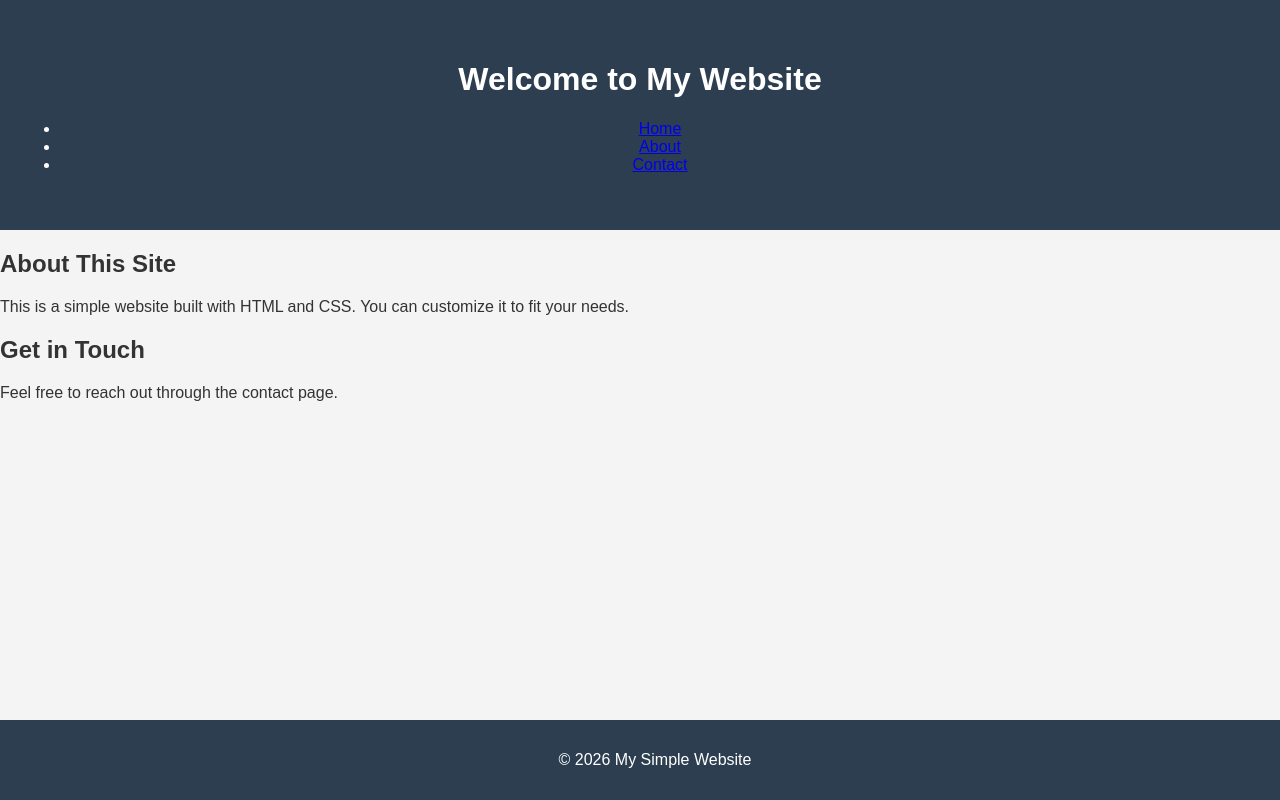
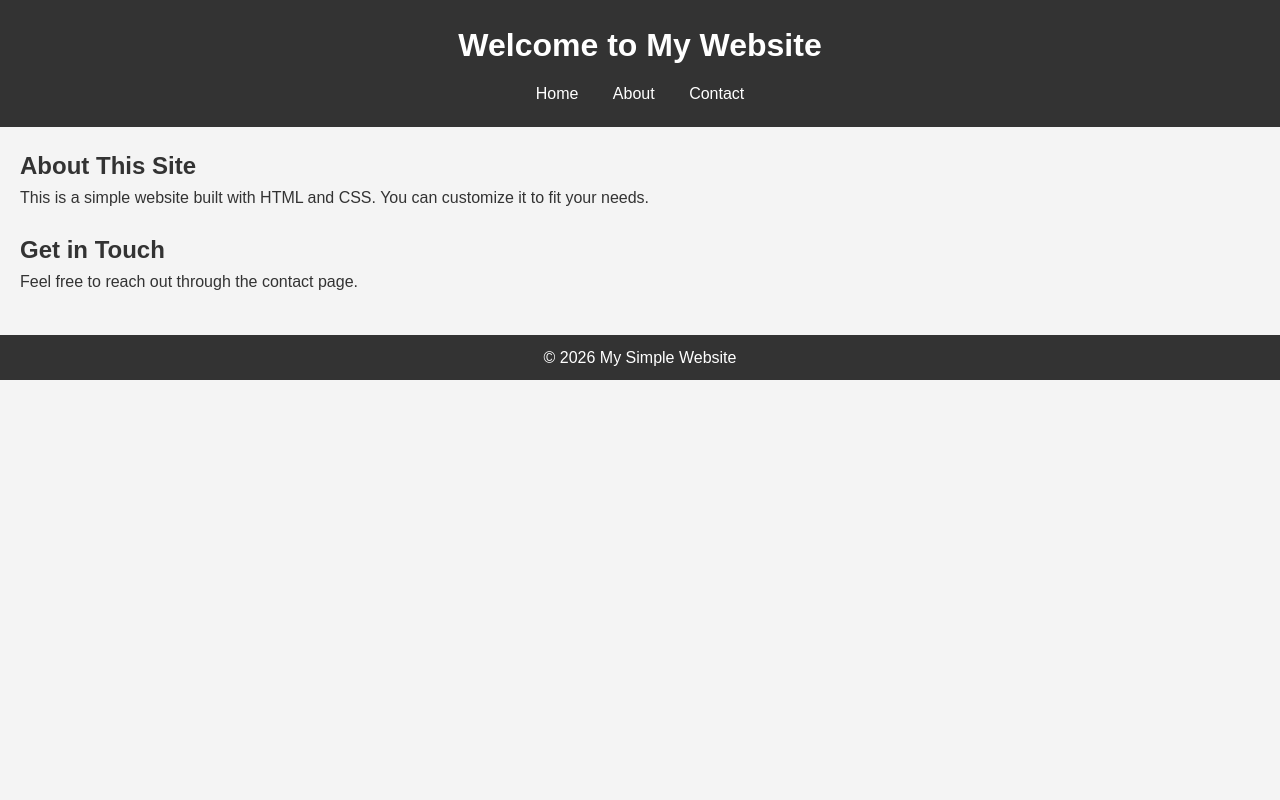
Before and after one commit to nirojshahi2301264-dot/website, a plain HTML site: page index.html in a window 1280 px wide. Drawn offline with Linux system fonts and the light colour scheme.

Commit message:
Update style.css

```diff
--- a/style.css
+++ b/style.css
@@ -1,32 +1,56 @@
+/* Reset some default browser styles */
+body, h1, h2, p, ul {
+  margin: 0;
+  padding: 0;
+}
+
+/* General body styling */
 body {
-    margin: 0;
   font-family: Arial, sans-serif;
+  line-height: 1.6;
   background-color: #f4f4f4;
   color: #333;
 }
 
+/* Header styling */
 header {
-    background-color: #2c3e50;
-    color: white;
-    padding: 40px 20px;
+  background: #333;
+  color: #fff;
+  padding: 20px 0;
   text-align: center;
 }
 
-.content {
-    padding: 30px;
-    max-width: 800px;
-    margin: auto;
-    background-color: white;
-    margin-top: 20px;
-    border-radius: 8px;
+header h1 {
+  margin-bottom: 10px;
 }
 
+nav ul {
+  list-style: none;
+}
+
+nav ul li {
+  display: inline;
+  margin: 0 15px;
+}
+
+nav ul li a {
+  color: #fff;
+  text-decoration: none;
+}
+
+/* Main content styling */
+main {
+  padding: 20px;
+}
+
+section {
+  margin-bottom: 20px;
+}
+
+/* Footer styling */
 footer {
+  background: #333;
+  color: #fff;
   text-align: center;
-    padding: 15px;
-    background-color: #2c3e50;
-    color: white;
-    position: fixed;
-    bottom: 0;
-    width: 100%;
+  padding: 10px 0;
 }
```
Lines whose indentation alone changed are shown as unchanged.
